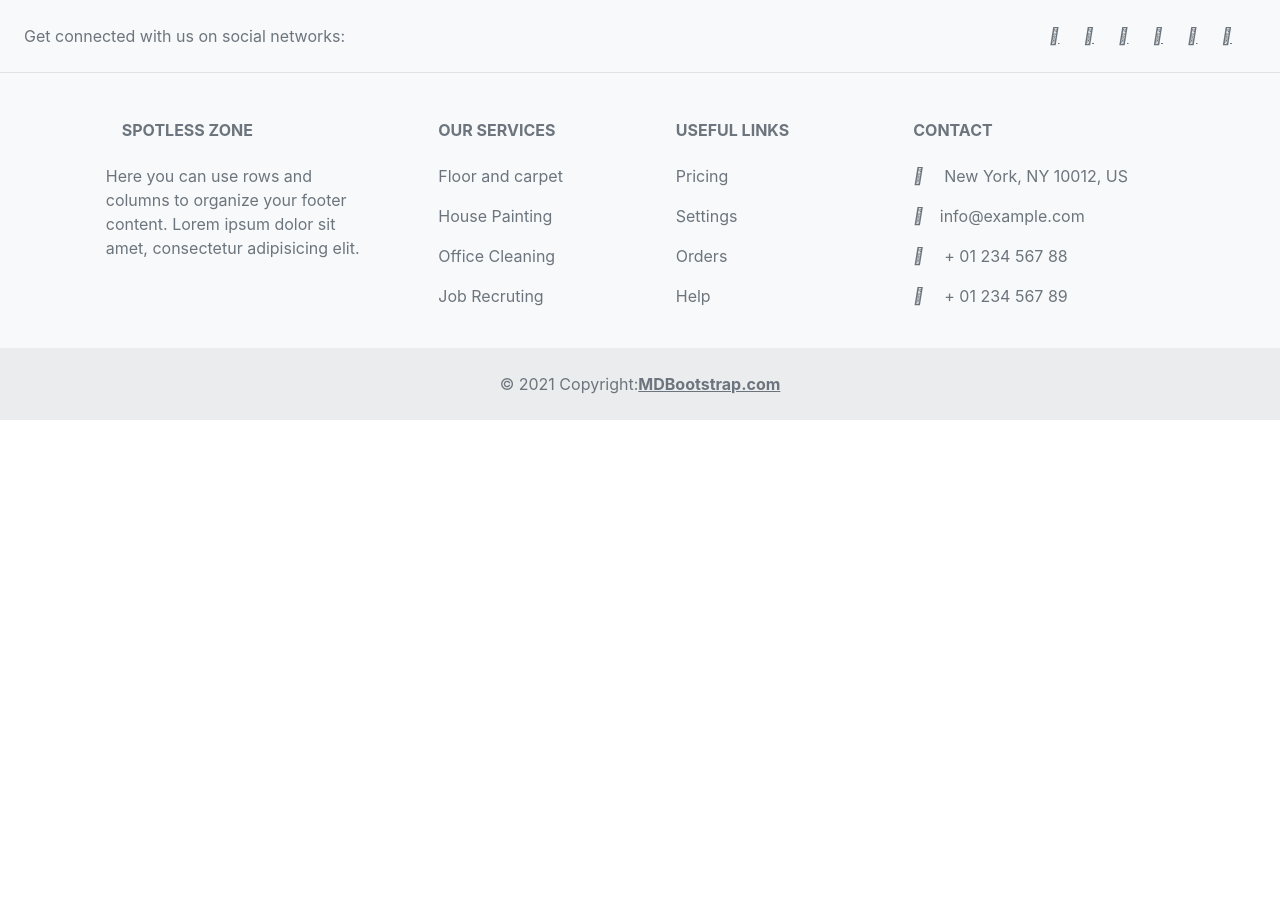
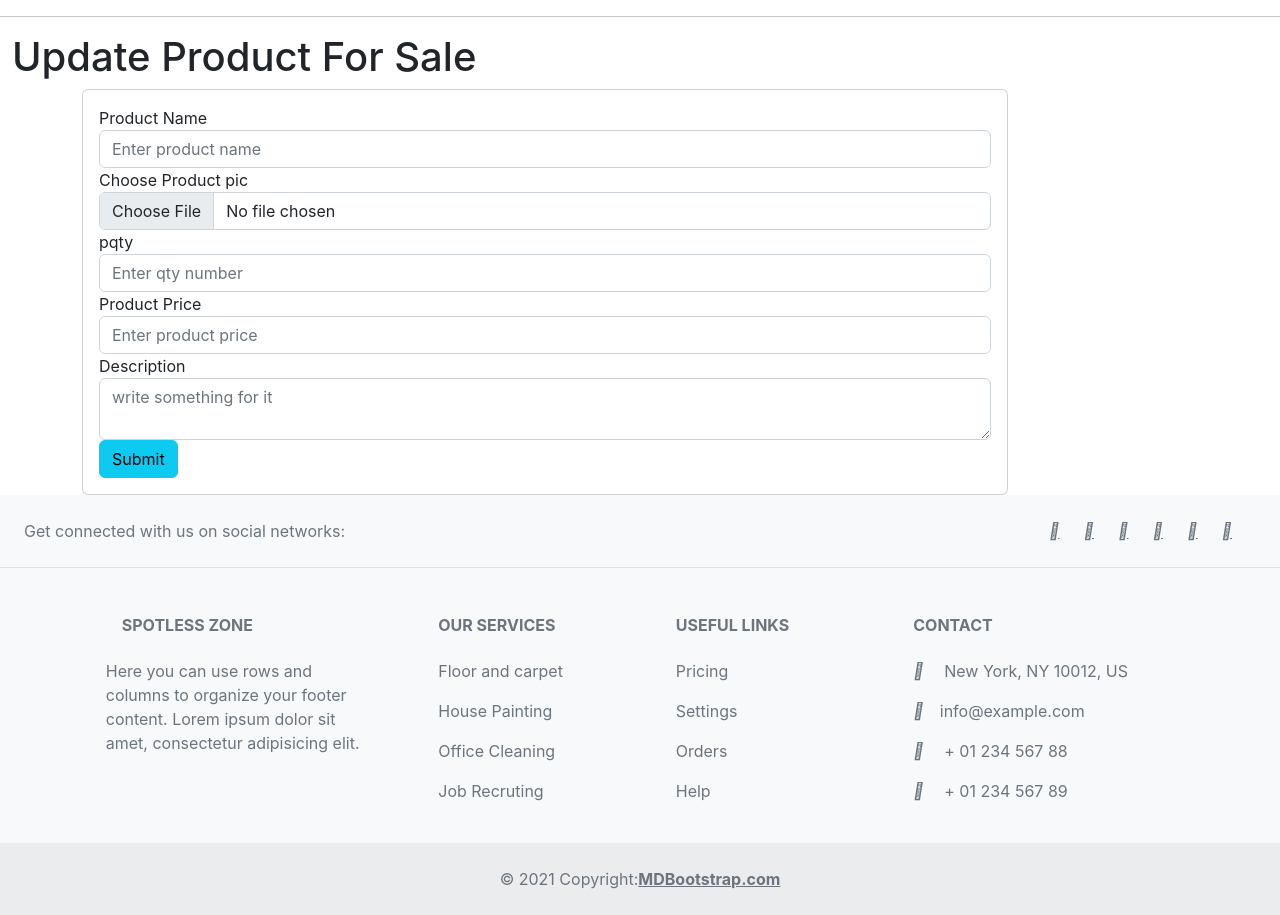
Before and after one commit to vivek738/SpotlessZone_Website, a React (Create React App) app: page /update-product/1 in a window 1280 px wide. Before the commit the page ends 800 px from the top, so only its background shows below. Built offline with nearby package versions, Linux system fonts and the light colour scheme; no server answers.

Commit message:
update product

```diff
--- a/src/Components/Products/AddProduct.js
+++ b/src/Components/Products/AddProduct.js
@@ -36,6 +36,7 @@ const Addproduct = () => {
       .then((result) => {
          console.log(result);
         if (result) {
+          window.location = "/getproduct"
           toast.success(<ProductAddedSuccessToast />, {
             position: toast.POSITION.BOTTOM_CENTER,
             autoClose: false,
--- a/src/Components/Products/UpdateProduct.js
+++ b/src/Components/Products/UpdateProduct.js
@@ -1,90 +1,78 @@
-
-import { useState, useEffect } from "react";
-import { useForm } from "react-hook-form";
-import axios from "axios";
-import { toast } from "react-toastify";
-import { Link, useParams } from "react-router-dom";
+import React, { useState, useEffect } from 'react'
+import { useForm } from 'react-hook-form'
+import axios from 'axios'
+import { toast } from 'react-toastify'
+import { Link, useParams } from 'react-router-dom'
 const UpdateProduct = () => {
   // for holding the particular category id
-  const { productid } = useParams();
-  const [pname, setpname] = useState("");
-  const [pdesc, setpdesc] = useState("");
-  const [pprice, setpprice] = useState("");
-
-  const [pqty, setpqty] = useState("");
-
-  const [pic, setpic] = useState("");
+  const { pid } = useParams()
+  const [pname, setPname] = useState('')
+  const [pdesc, setPdesc] = useState('')
+  const [pprice, setPprice] = useState('')
+  const [pqty, setPqty] = useState('')
+  const [pic, setPic] = useState('')
   //   holding data
 
-  const [productdata, setProductdata] = useState([]);
+  const [productdata, setProductdata] = useState([])
   // token for admin
+  const {
+    register,
+    // getValues,
+    formState: { errors },
+  } = useForm({ shouldUseNativeValidation: false })
 
   //   for display category info initail when page is render
   useEffect(() => {
+    axios
+      .get('http://localhost:5000/singleproduct/' + pid)
+      .then((getResult) => {
+        console.log(getResult.data.pic)
+        setProductdata(getResult.data)
+        setPname(getResult.data.pname)
+        setPdesc(getResult.data.pdesc)
+        setPprice(getResult.data.pprice)
+        setPqty(getResult.data.pqty)
+        setPic(getResult.data.pic)
+      })
+      .catch((err) => console.log(err))
+  }, [pid])
 
+  const onSubmitProductUpdateForm = (e) => {
+      e.preventDefault();
+    const productUpdateForm = new FormData()
+    productUpdateForm.append('pid', pid)
+    productUpdateForm.append('pname', pname)
+    productUpdateForm.append('pdesc', pdesc)
+    productUpdateForm.append('pprice', pprice)
+    productUpdateForm.append('pqty', pqty)
+    productUpdateForm.append('image', pic)
     axios
-      .get("http://localhost:90/product/singleproduct/"+productid, )
-      .then((getResult) => {
-        // console.log(result.data);
-        setProductdata(getResult.data);
-        setpname(getResult.data.pname);
-        setpdesc(getResult.data.pdesc);
-        setpprice(getResult.data.pprice);
-
-        setpqty(getResult.data.pqty);
-
-        setpic(getResult.data.pic);
+      .put('http://localhost:5000/update-product', {
+        pid, productUpdateForm
       })
-      .catch();
-  }, []);
-  const {
-    register,
-    handleSubmit,
-    // getValues,
-    formState: { errors },
-  } = useForm({ shouldUseNativeValidation: false });
-  const onSubmitProductUpdateForm = (data, e) => {
-    e.preventDefault();
-    const productUpdateForm = new FormData();
-    productUpdateForm.append("productid", productid);
-    productUpdateForm.append("pname", pname);
-    productUpdateForm.append("pdesc", pdesc);
-    productUpdateForm.append("pprice", pprice);
-
-    productUpdateForm.append("pqty", pqty);
-
-    productUpdateForm.append("pic", pic);
-    axios
-      .put(
-        "http://localhost:90/product/updateproduct",
-        productUpdateForm,
-
-      )
       .then((result) => {
+        console.log(result.data)
         if (result.data.success) {
-          toast.success(<ProductUpdateSuccessToast />, {
-            position: toast.POSITION.BOTTOM_CENTER,
-            autoClose: false,
-          });
-          setpname("");
-          setpdesc("");
-          setpprice("");
-
-          setpqty("");
-
-          setpic("");
+          // toast.success(<ProductUpdateSuccessToast />, {
+          //   position: toast.POSITION.BOTTOM_CENTER,
+          //   autoClose: false,
+          // })
+          // setPname('')
+          // setPdesc('')
+          // setPprice('')
+          // setPqty('')
+          // setPic('')
         }
       })
       .catch((e) => {
         toast.warn(<WarningToast />, {
           position: toast.POSITION.BOTTOM_CENTER,
           autoClose: true,
-        });
-      });
-  };
+        })
+      })
+  }
   return (
     <>
-
       <div className="hori_line">
         <hr />
       </div>
@@ -105,41 +93,39 @@ const UpdateProduct = () => {
                     {/* customer form */}
                     <form
                       method="POST"
-                      action=""
-                      onSubmit={handleSubmit(onSubmitProductUpdateForm)}
+                      onSubmit={onSubmitProductUpdateForm}
                       encType="multipart/form-data"
                     >
-
                       {/* input field for product name */}
                       <div className="form-group">
                         <label htmlFor="pname">Product Name</label>
                         <input
                           type="text"
                           className={`form-control ${
-                            errors.setpname && "invalid"
+                            errors.setPname && 'invalid'
                           }`}
                           placeholder="Enter product name"
                           autoComplete="nope"
                           // firstname : validation
-                          {...register("setpname", {
-                            required: "product name is required",
+                          {...register('setPname', {
+                            required: 'product name is required',
                             minLength: {
                               value: 3,
-                              message: "product name is too short",
+                              message: 'product name is too short',
                             },
                             maxLength: {
                               value: 20,
-                              message: "product name is too long",
+                              message: 'product name is too long',
                             },
                           })}
                           // changing data on typing and set data to product name variable and send to database
                           value={pname}
-                          onChange={(e) => setpname(e.target.value)}
+                          onChange={(e) => setPname(e.target.value)}
                         />
                         {/* for displaying error message on validating */}
                         {errors.setpname && (
                           <small className="text-danger">
-                            {errors.setpname.message}
+                            {errors.setPname.message}
                           </small>
                         )}
                       </div>
@@ -150,14 +136,14 @@ const UpdateProduct = () => {
                           type="file"
                           name="pic"
                           className="form-control"
-                          {...register("setpic", {
-                            required: "Choose product pic",
+                          {...register('setPic', {
+                            required: 'Choose product pic',
                           })}
-                          onChange={(e) => setpic(e.target.files[0])}
+                          onChange={(e) => setPic(e.target.files[0])}
                         />
                         {errors.setpic && (
                           <small className="text-danger">
-                            {errors.setpic.message}
+                            {errors.setPic.message}
                           </small>
                         )}
                       </div>
@@ -167,26 +153,26 @@ const UpdateProduct = () => {
                         <input
                           type="phone"
                           className={`form-control ${
-                            errors.setpqty && "invalid"
+                            errors.setPqty && 'invalid'
                           }`}
                           placeholder="Enter qty number"
-                          {...register("setpqty", {
-                            required: "qty is required",
+                          {...register('setPqty', {
+                            required: 'qty is required',
                             min: {
                               value: 1,
-                              message: "Product qty should not be less than 1",
+                              message: 'Product qty should not be less than 1',
                             },
                             pattern: {
                               value: /^[0-9\b]+$/,
-                              message: "Enter digits only",
+                              message: 'Enter digits only',
                             },
                           })}
                           value={pqty}
-                          onChange={(e) => setpqty(e.target.value)}
+                          onChange={(e) => setPqty(e.target.value)}
                         />
                         {errors.setpqty && (
                           <small className="text-danger">
-                            {errors.setpqty.message}
+                            {errors.setPqty.message}
                           </small>
                         )}
                       </div>
@@ -197,22 +183,22 @@ const UpdateProduct = () => {
                         <input
                           type="phone"
                           className={`form-control ${
-                            errors.setpprice && "invalid"
+                            errors.setPprice && 'invalid'
                           }`}
                           placeholder="Enter product price"
-                          {...register("setpprice", {
-                            required: "product price is required",
+                          {...register('setPprice', {
+                            required: 'product price is required',
                             pattern: {
                               value: /^[0-9\b]+$/,
-                              message: "Enter digits only",
+                              message: 'Enter digits only',
                             },
                           })}
                           value={pprice}
-                          onChange={(e) => setpprice(e.target.value)}
+                          onChange={(e) => setPprice(e.target.value)}
                         />
                         {errors.setpprice && (
                           <small className="text-danger">
-                            {errors.setpprice.message}
+                            {errors.setPprice.message}
                           </small>
                         )}
                       </div>
@@ -222,20 +208,20 @@ const UpdateProduct = () => {
                         <textarea
                           type="text"
                           className={`form-control ${
-                            errors.setpdesc && "invalid"
+                            errors.setPdesc && 'invalid'
                           }`}
                           id="exampleFormControlTextarea1"
                           rows="2"
                           placeholder="write something for it"
-                          {...register("setpdesc", {
-                            required: "description is required", // JS only: <p>error message</p> TS only support string
+                          {...register('setPdesc', {
+                            required: 'description is required', // JS only: <p>error message</p> TS only support string
                           })}
                           value={pdesc}
-                          onChange={(e) => setpdesc(e.target.value)}
+                          onChange={(e) => setPdesc(e.target.value)}
                         ></textarea>
                         {errors.setpdesc && (
                           <small className="text-danger">
-                            {errors.setpdesc.message}
+                            {errors.setPdesc.message}
                           </small>
                         )}
                       </div>
@@ -254,9 +240,9 @@ const UpdateProduct = () => {
         </div>
       </div>
     </>
-  );
-};
-export default UpdateProduct;
+  )
+}
+export default UpdateProduct
 const ProductUpdateSuccessToast = () => {
   return (
     <>
@@ -270,9 +256,9 @@ const ProductUpdateSuccessToast = () => {
               to="/farm/dashboard/farmviewproduct"
               className="btn btn-outline-success"
               style={{
-                fontWeight: "bold",
-                borderRadius: "15px",
-                border: "2px solid green",
+                fontWeight: 'bold',
+                borderRadius: '15px',
+                border: '2px solid green',
               }}
             >
               OK
@@ -281,8 +267,8 @@ const ProductUpdateSuccessToast = () => {
         </div>
       </div>
     </>
-  );
-};
+  )
+}
 const WarningToast = () => {
   return (
     <>
@@ -296,5 +282,5 @@ const WarningToast = () => {
         </div>
       </div>
     </>
-  );
-};
+  )
+}
--- a/src/Routes/Container.js
+++ b/src/Routes/Container.js
@@ -4,7 +4,8 @@ import EmailVerify from "../Components/EmailVerify";
 import Homepage from "../Components/Homepage/Homepage";
 import Login from "../Components/Login";
 import Addproduct from "../Components/Products/AddProduct";
-import Update from "../Components/Products/UpdateProduct";
+import UpdateProduct from "../Components/Products/UpdateProduct";
+import Product from "../Components/Products/ViewProduct";
 import EditProfile from "../Components/Profile/EditProfile";
 import SignUp from "../Components/SignUp";
 
@@ -26,7 +27,8 @@ export const Container = () => {
           path="/customer/register/:id/verify/:token"
           element={<EmailVerify />}
         />
-        <Route path='/update-product' element={<Update/>}></Route>
+        <Route path='/getproduct' element={<Product/>}></Route>
+        <Route path='/update-product/:pid' element={<UpdateProduct/>}></Route>
         <Route path="/edit-profile" element={<EditProfile />}></Route>
 
       </Routes>
```
Also changed, not shown: src/Components/Products/ViewProduct.js (+48 -38 lines).
